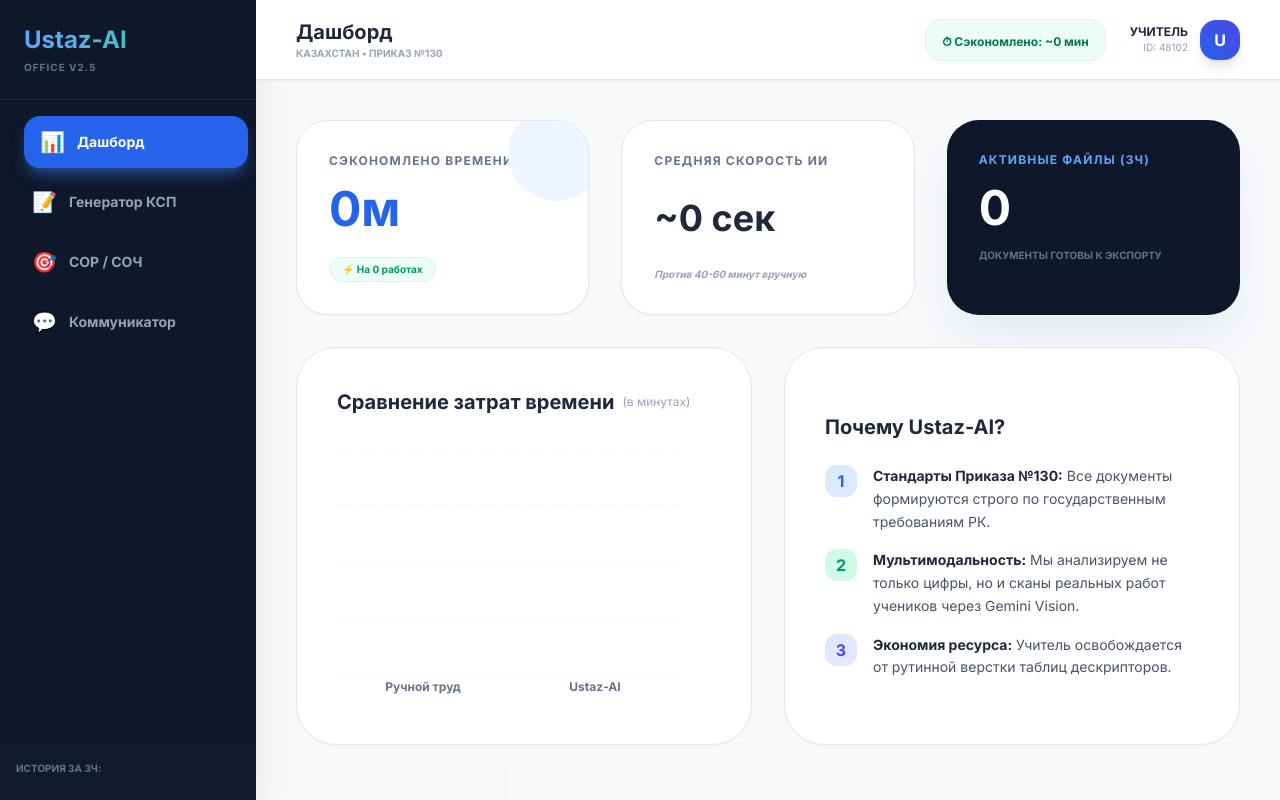
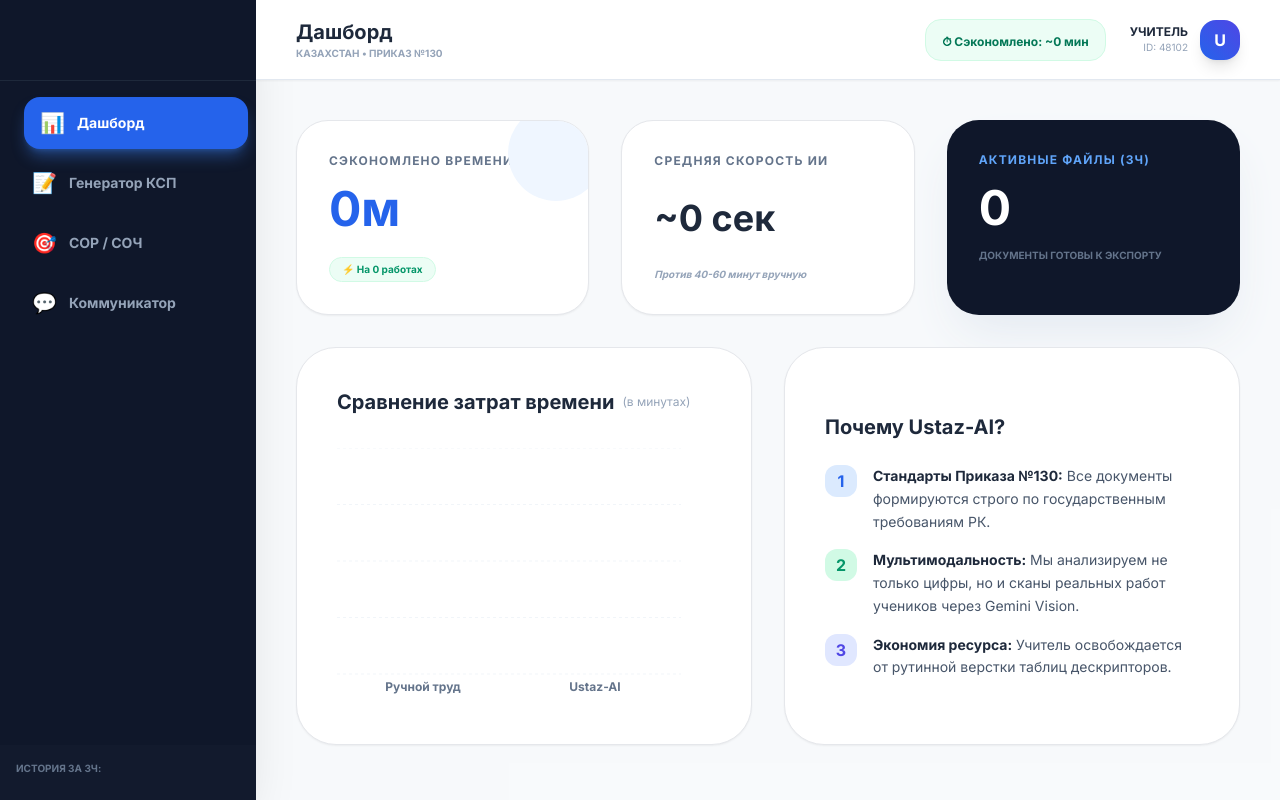
Before and after one commit to anuarasem-hue/Ustaz-AI, a React (Vite) app: page / in a window 1280 px wide. Built offline with nearby package versions, Linux system fonts and the light colour scheme.

Commit message:
refactor: Simplify sidebar header
Remove redundant version info from the Ustaz-AI header in the sidebar.

```diff
--- a/components/Layout.tsx
+++ b/components/Layout.tsx
@@ -42,8 +42,7 @@ const Layout: React.FC<LayoutProps> = ({ children, activeView, onViewChange }) =
       {/* Sidebar */}
       <aside className="w-64 bg-slate-900 text-white flex-shrink-0 flex flex-col shadow-2xl">
         <div className="p-6 border-b border-slate-800">
-          <h1 className="text-2xl font-black bg-gradient-to-r from-blue-400 to-emerald-400 bg-clip-text text-transparent">Ustaz-AI</h1>
-          <p className="text-[10px] text-slate-500 mt-1 uppercase tracking-widest font-bold">Office v2.5</p>
+          <h1 className="text-2xl font-black bg- gradient-to-r from-blue-400 to-emerald-400 bg-clip-text text-transparent">Ustaz-AI</h1>
         </div>
         <nav className="flex-1 p-4 space-y-2 overflow-y-auto">
           {menuItems.map((item) => (
```
